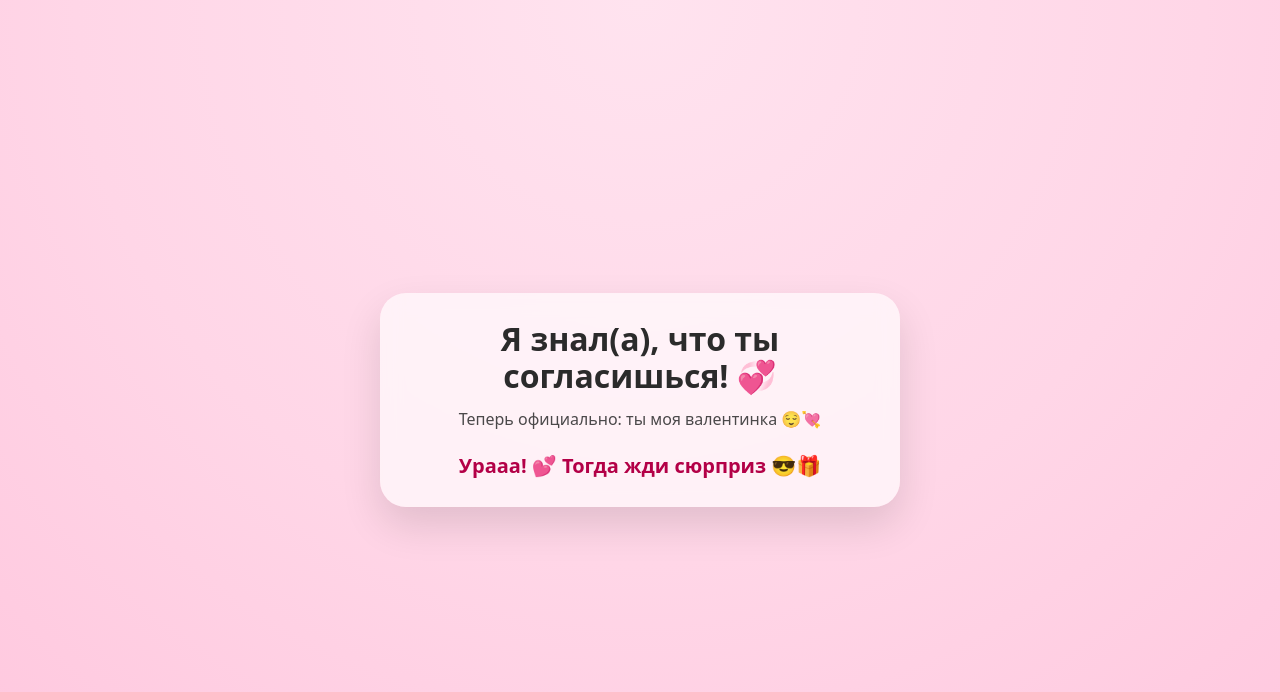
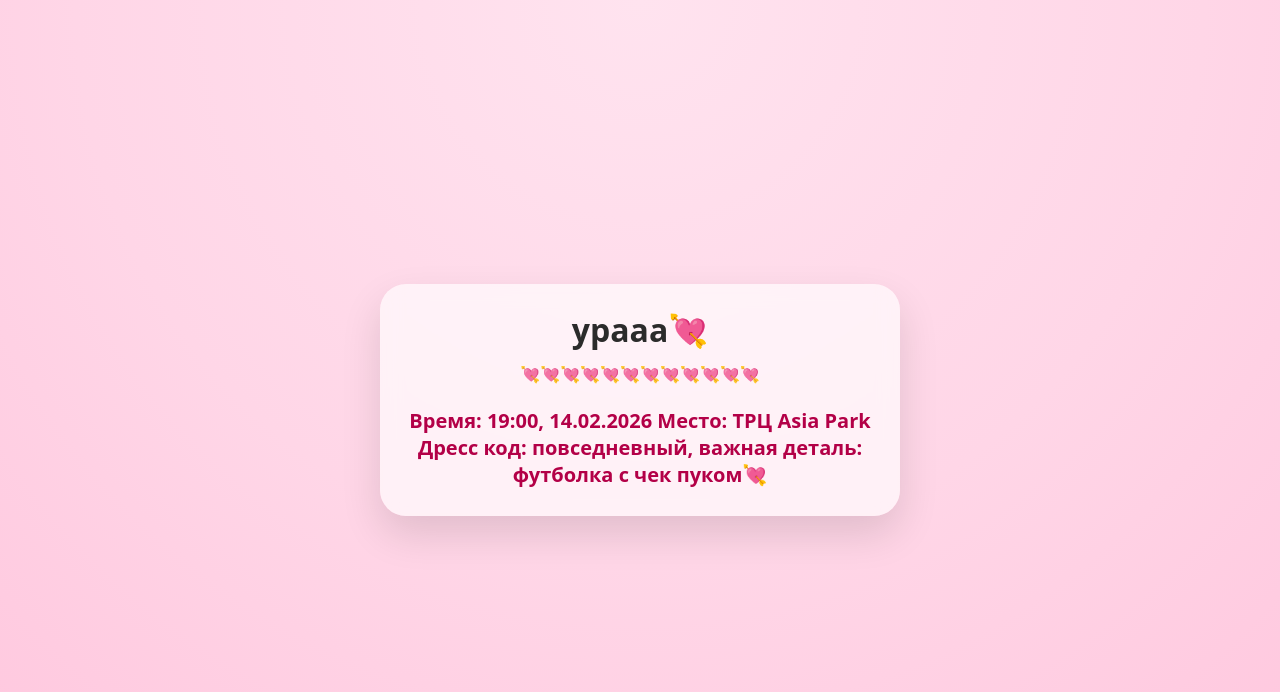
Before and after one commit to dosikks/web, a plain HTML site: page index.html in a window 1280 px wide. Both pictures are taken after a click on the button "Да 💖". Drawn offline with Linux system fonts and the light colour scheme.

Commit message:
Update index.html

```diff
--- a/index.html
+++ b/index.html
@@ -4,7 +4,7 @@
 <head>
     <meta charset="UTF-8" />
     <meta name="viewport" content="width=device-width, initial-scale=1.0" />
-    <title>💖 Валентинка</title>
+    <title>to my lovely Merey💖 </title>
     <style>
         :root {
             --bg: #ffd6e7;
@@ -132,8 +132,8 @@
 
 <body>
     <div class="card" id="card">
-        <h1 id="title">Ты будешь моей валентинкой? 💘</h1>
-        <p id="subtitle">У тебя есть только один правильный ответ 😌</p>
+        <h1 id="title">Merey, will you be my valentine? 💘</h1>
+        <p id="subtitle">Прости пожалуйста за все, давай проведем этот день вместе 🥺</p>
 
         <div class="buttons" id="btnArea">
             <button id="yesBtn">Да 💖</button>
@@ -141,7 +141,9 @@
         </div>
 
         <div class="final" id="finalText">
-            Урааа! 💕 Тогда жди сюрприз 😎🎁
+            Время: 19:00, 14.02.2026
+            Место: ТРЦ Asia Park
+            Дресс код: повседневный, важная деталь: футболка с чек пуком💘
         </div>
     </div>
 
@@ -157,12 +159,12 @@
         let noClicks = 0;
 
         const yesTexts = [
-            "Да 💖",
-            "Точно да 😳💗",
-            "ДААА 🥹💕",
-            "Ну давай 😌💘",
-            "Не мучай меня 😭💞",
-            "ЖМИ ДА 😈💖"
+            "Да",
+            "Да, лохушка",
+            "Да, Нурдос лох",
+            "Да, (Нурдос покупает много фри и наггетсов) ",
+            "Ну что подеелать, да",
+            "ДААА!"
         ];
 
         function randomInt(min, max) {
@@ -214,16 +216,16 @@
             yesBtn.textContent = yesTexts[textIndex];
 
             // меняем подпись
-            if (noClicks === 1) subtitle.textContent = "Эй... так нельзя 😅";
-            if (noClicks === 3) subtitle.textContent = "Я всё равно добьюсь своего 😈";
-            if (noClicks === 6) subtitle.textContent = "У тебя больше нет выбора 😌💞";
+            if (noClicks === 1) subtitle.textContent = "🥺🥺🥺🥺🥺";
+            if (noClicks === 3) subtitle.textContent = "прости меня пожалуйста🥺";
+            if (noClicks === 6) subtitle.textContent = "пожалустаа😭😭😭😭😭";
 
             popHeart();
         });
 
         yesBtn.addEventListener("click", () => {
-            title.textContent = "Я знал(а), что ты согласишься! 💞";
-            subtitle.textContent = "Теперь официально: ты моя валентинка 😌💘";
+            title.textContent = "урааа💘";
+            subtitle.textContent = "💘💘💘💘💘💘💘💘💘💘💘💘";
 
             btnArea.style.display = "none";
             finalText.style.display = "block";
```
